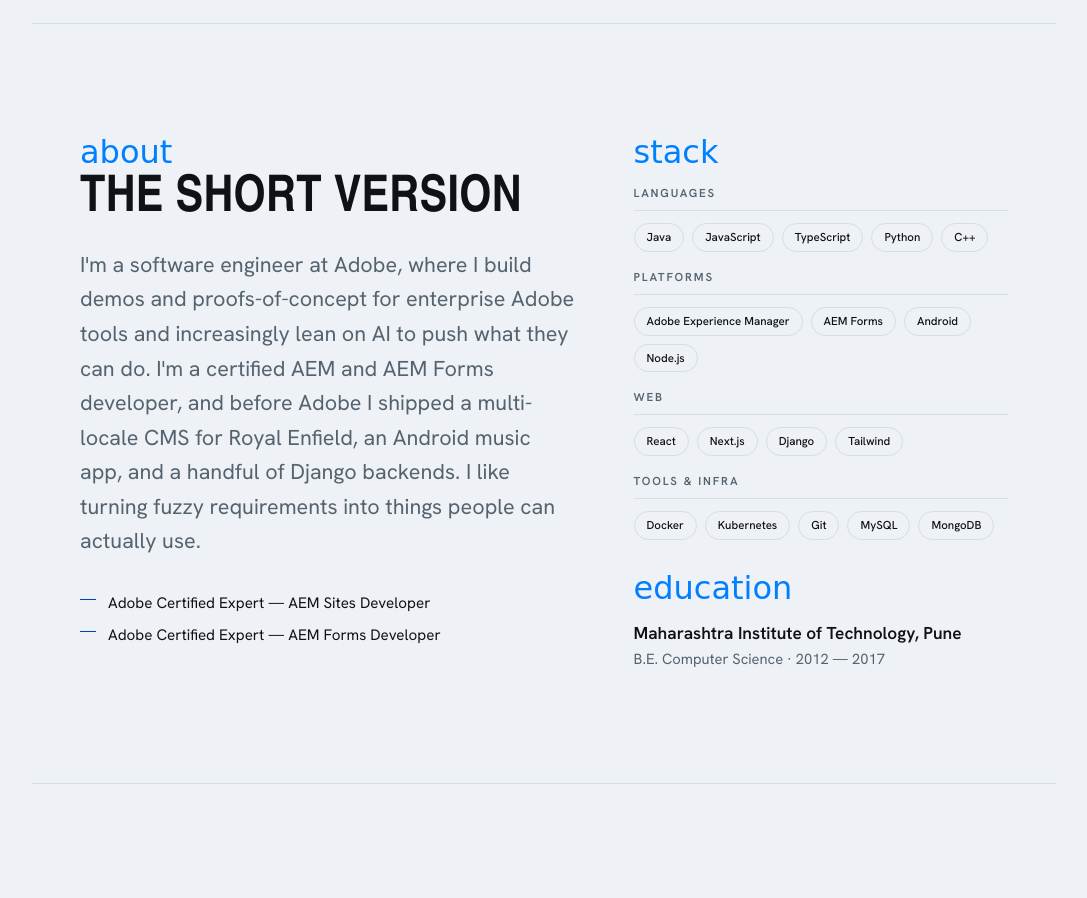
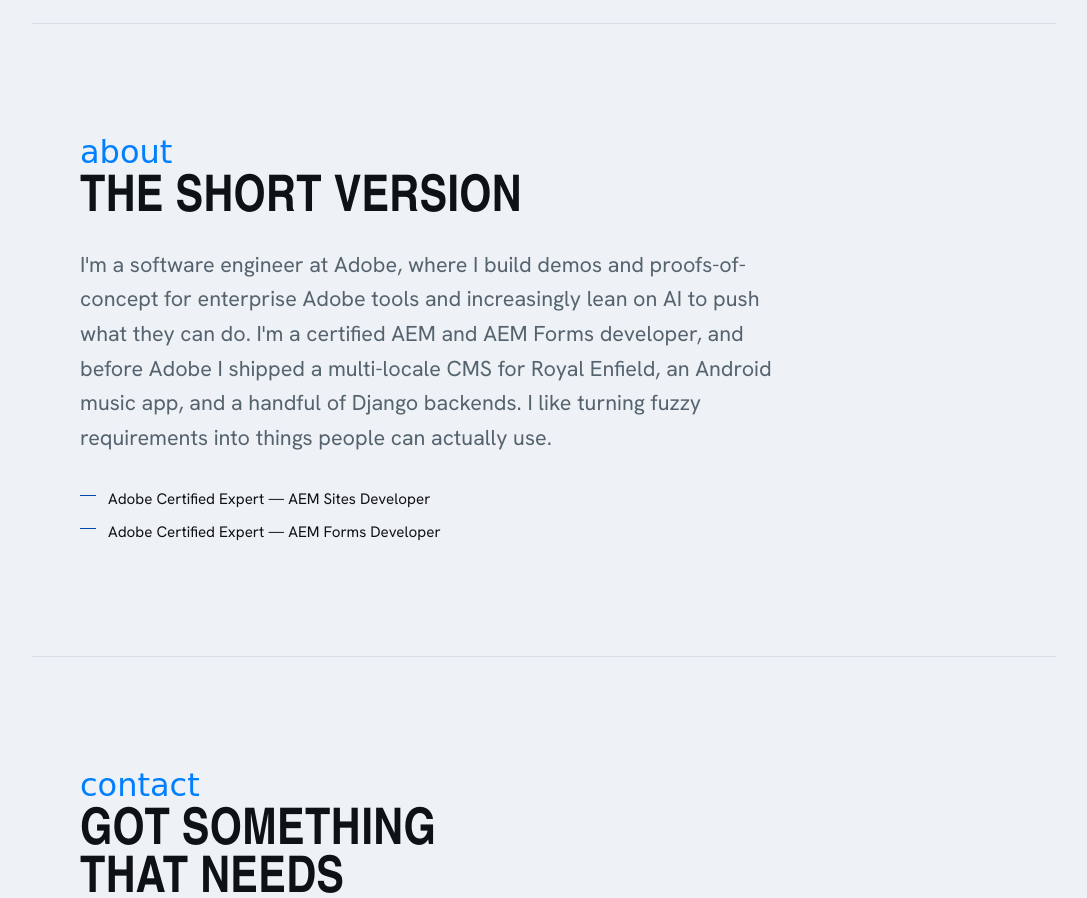
Before and after one commit to lakshya-aggarwal/Portfolio-App, a Next.js app: page / in a window 1280 px wide. Shown: the part 3340-4238 px from the top of the page, without its empty margins (96-1183 px from the left). Built offline with nearby package versions, Linux system fonts and the light colour scheme; a web font is replaced by a local one.

Commit message:
feat: remove the education and stack sections from About
Drop the education entry and the skills/stack breakdown from the profile and
the About section, collapsing it to a single column (summary + certifications).

```diff
--- a/src/components/sections/About.tsx
+++ b/src/components/sections/About.tsx
@@ -1,11 +1,9 @@
 import { Reveal } from "@/motion/Reveal";
-import { about, skills, certifications, education } from "@/lib/profile";
+import { about, certifications } from "@/lib/profile";
 
 export function About() {
   return (
     <section id="about" className="shell border-t border-line py-20 md:py-28">
-      <div className="grid gap-x-12 gap-y-10 md:grid-cols-[1.35fr_1fr]">
-        <div>
       <p className="kicker">about</p>
       <h2 className="mt-2 font-display text-h2 uppercase">The short version</h2>
       <Reveal as="p" className="mt-6 max-w-[58ch] text-lead text-ink-dim">
@@ -20,43 +18,6 @@
           </li>
         ))}
       </ul>
-        </div>
-
-        <div className="flex flex-col gap-8">
-          <div>
-            <p className="kicker">stack</p>
-            <dl className="mt-4 flex flex-col gap-4">
-              {skills.map((group) => (
-                <div key={group.label}>
-                  <dt className="eyebrow border-b border-line pb-2">{group.label}</dt>
-                  <dd className="m-0 mt-3 flex flex-wrap gap-2">
-                    {group.items.map((item) => (
-                      <span
-                        key={item}
-                        className="rounded-full border border-line px-3 py-1 text-[0.72rem] font-medium text-ink"
-                      >
-                        {item}
-                      </span>
-                    ))}
-                  </dd>
-                </div>
-              ))}
-            </dl>
-          </div>
-
-          <div>
-            <p className="kicker">education</p>
-            {education.map((ed) => (
-              <div key={ed.school} className="mt-4">
-                <p className="font-semibold">{ed.school}</p>
-                <p className="text-[0.92rem] text-ink-dim">
-                  {ed.detail} · {ed.period}
-                </p>
-              </div>
-            ))}
-          </div>
-        </div>
-      </div>
     </section>
   );
 }
--- a/src/lib/profile.ts
+++ b/src/lib/profile.ts
@@ -23,11 +23,6 @@
    *  "/showcase/pdol-demo.jpg". Drop the file in public/showcase/ and set this;
    *  until then the showcase renders a themed fallback panel. No external URLs. */
   image?: string;
-};
-
-export type SkillGroup = {
-  label: string;
-  items: string[];
 };
 
 export const about =
@@ -88,24 +83,9 @@
   },
 ];
 
-export const skills: SkillGroup[] = [
-  { label: "Languages", items: ["Java", "JavaScript", "TypeScript", "Python", "C++"] },
-  { label: "Platforms", items: ["Adobe Experience Manager", "AEM Forms", "Android", "Node.js"] },
-  { label: "Web", items: ["React", "Next.js", "Django", "Tailwind"] },
-  { label: "Tools & Infra", items: ["Docker", "Kubernetes", "Git", "MySQL", "MongoDB"] },
-];
-
 export const certifications: string[] = [
   "Adobe Certified Expert — AEM Sites Developer",
   "Adobe Certified Expert — AEM Forms Developer",
-];
-
-export const education = [
-  {
-    school: "Maharashtra Institute of Technology, Pune",
-    detail: "B.E. Computer Science",
-    period: "2012 — 2017",
-  },
 ];
 
 export const repos: Repo[] = [
--- a/src/lib/site.ts
+++ b/src/lib/site.ts
@@ -1,6 +1,6 @@
 /**
  * Identity, links and nav in one place, so a changed handle is a one-line diff.
- * Richer profile data (experience, skills, repos) lives in ./profile.ts.
+ * Richer profile data (experience, repos) lives in ./profile.ts.
  */
 export const site = {
   name: "Lakshya Aggarwal",
```
Lines whose indentation alone changed are shown as unchanged.
